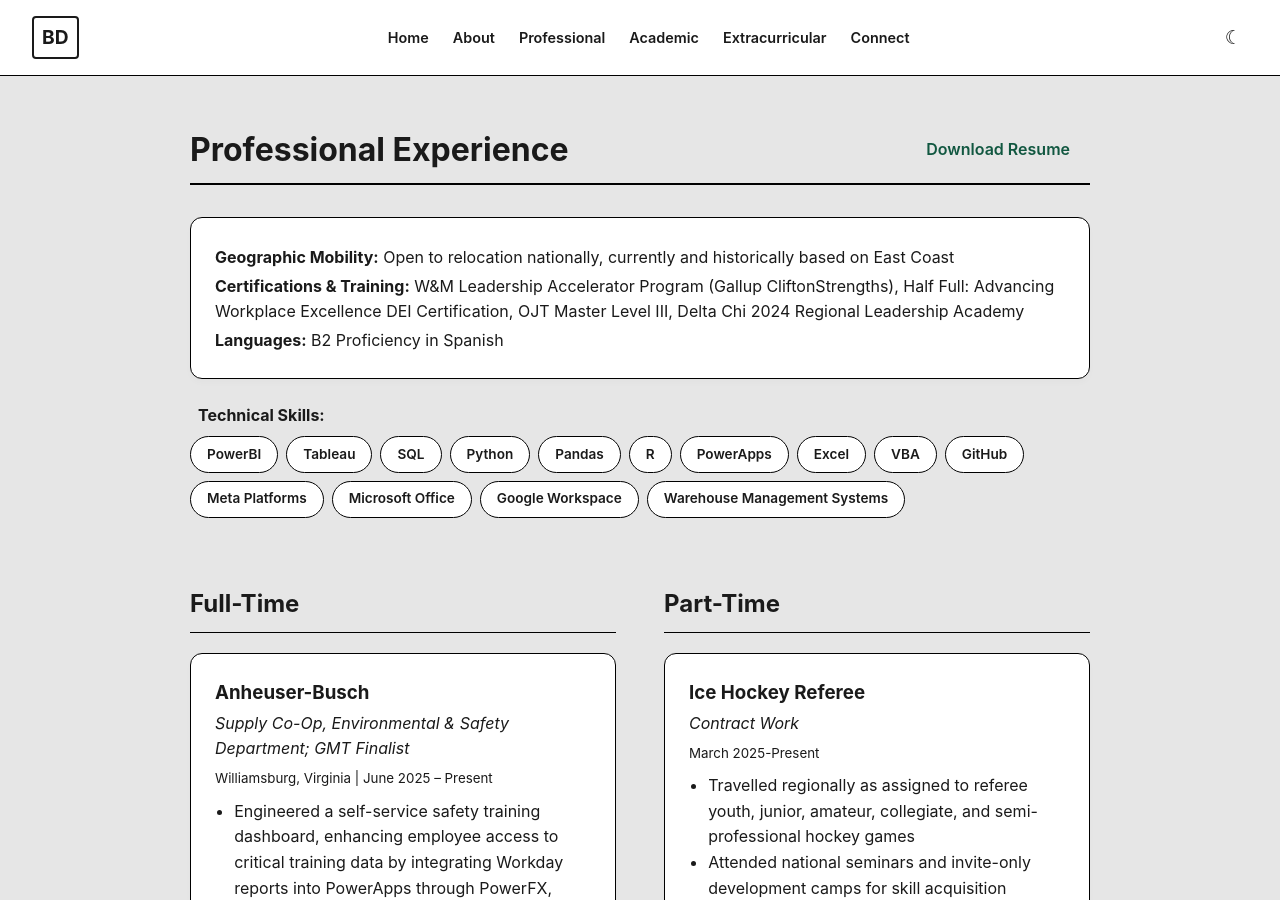
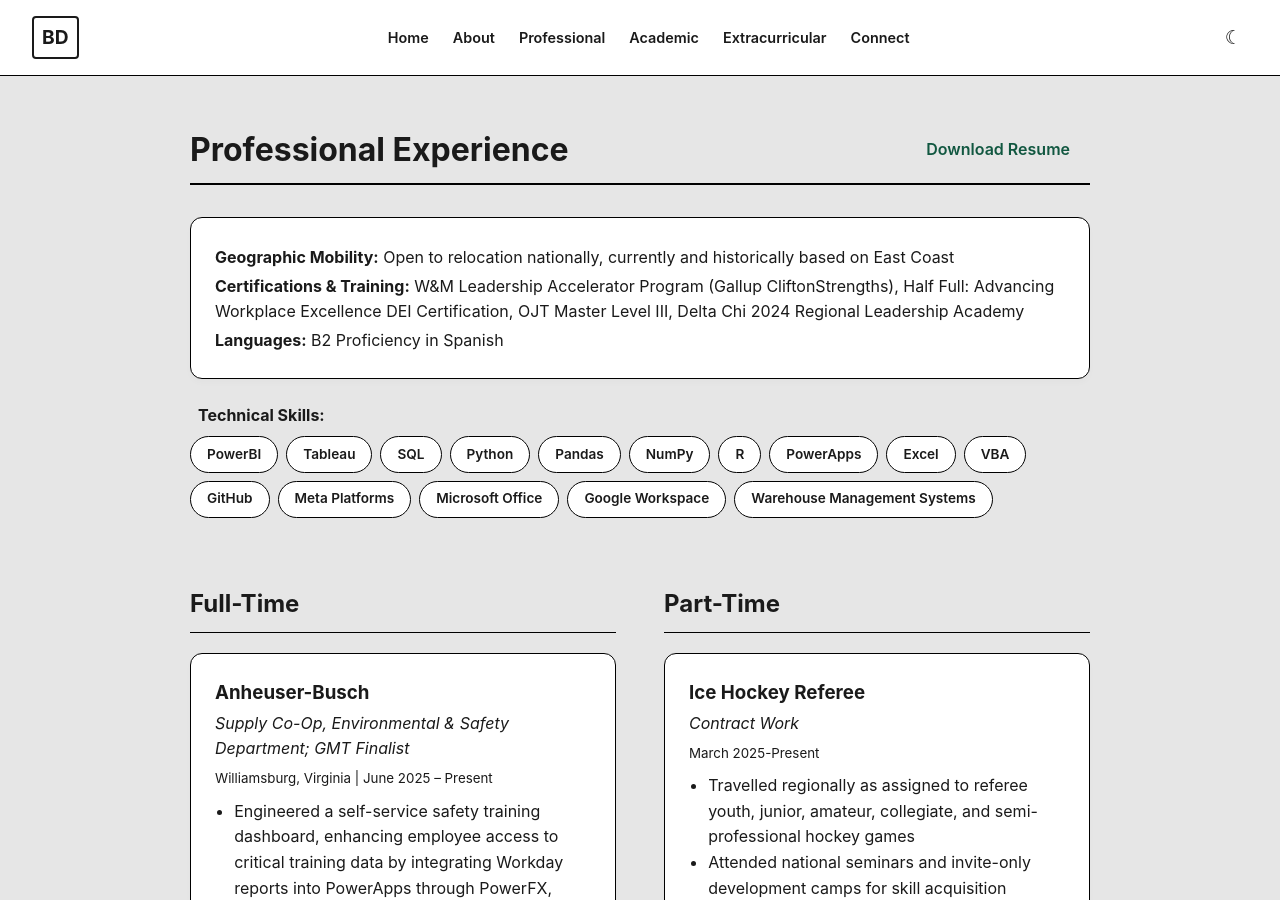
Before and after one commit to bxdubey/github.io, a Jekyll site: the page built from professional.html, in a window 1280 px wide and 900 px high. Built offline with Jekyll 4.4.1, drawn with Linux system fonts in a browser that asks for light colours.

Commit message:
Update professional.html

```diff
--- a/professional.html
+++ b/professional.html
@@ -21,6 +21,7 @@ layout: default
         <span>SQL</span>
         <span>Python</span>
         <span>Pandas</span>
+        <span>NumPy</span>
         <span>R</span>
         <span>PowerApps</span>
         <span>Excel</span>
```
